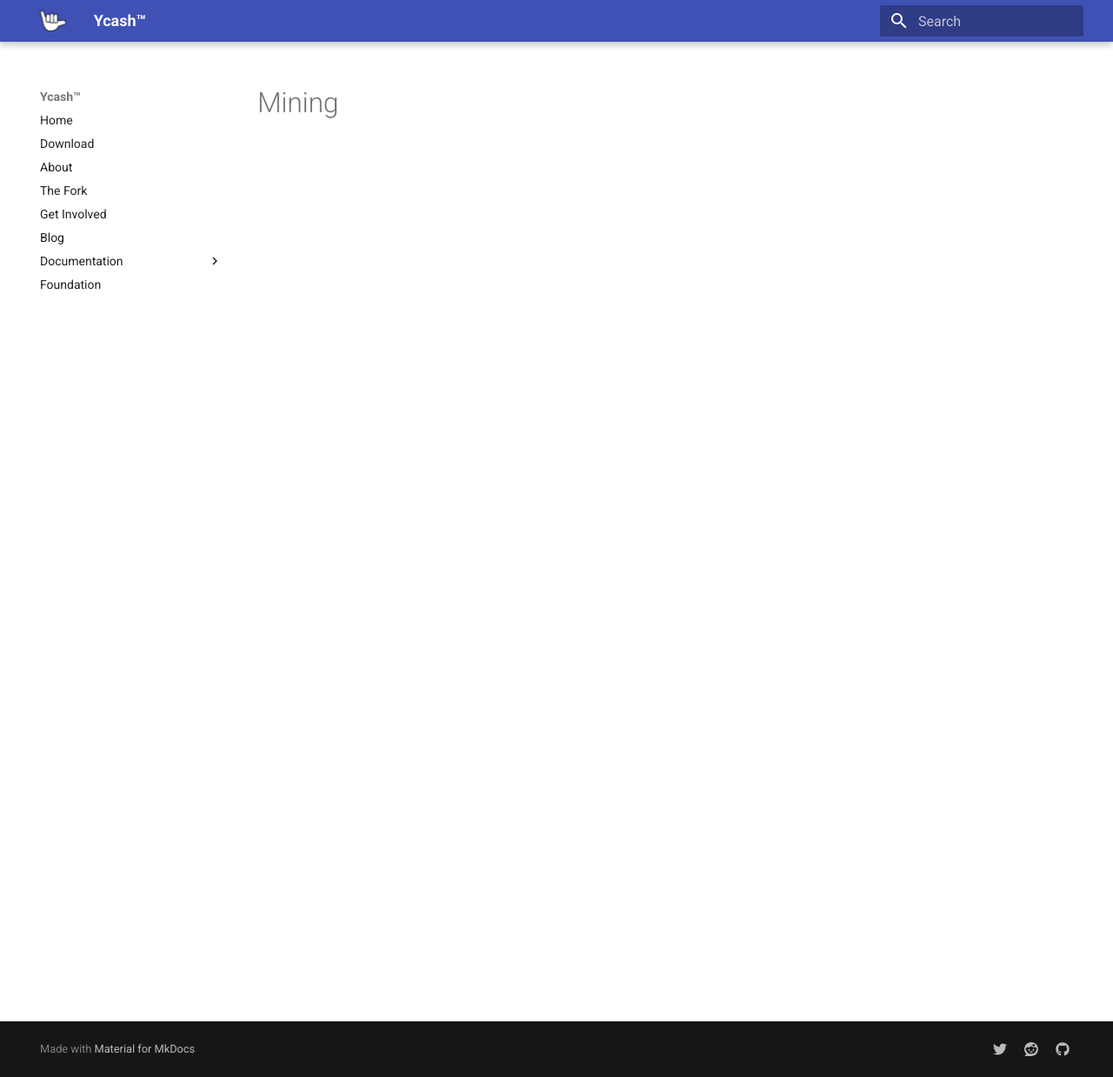
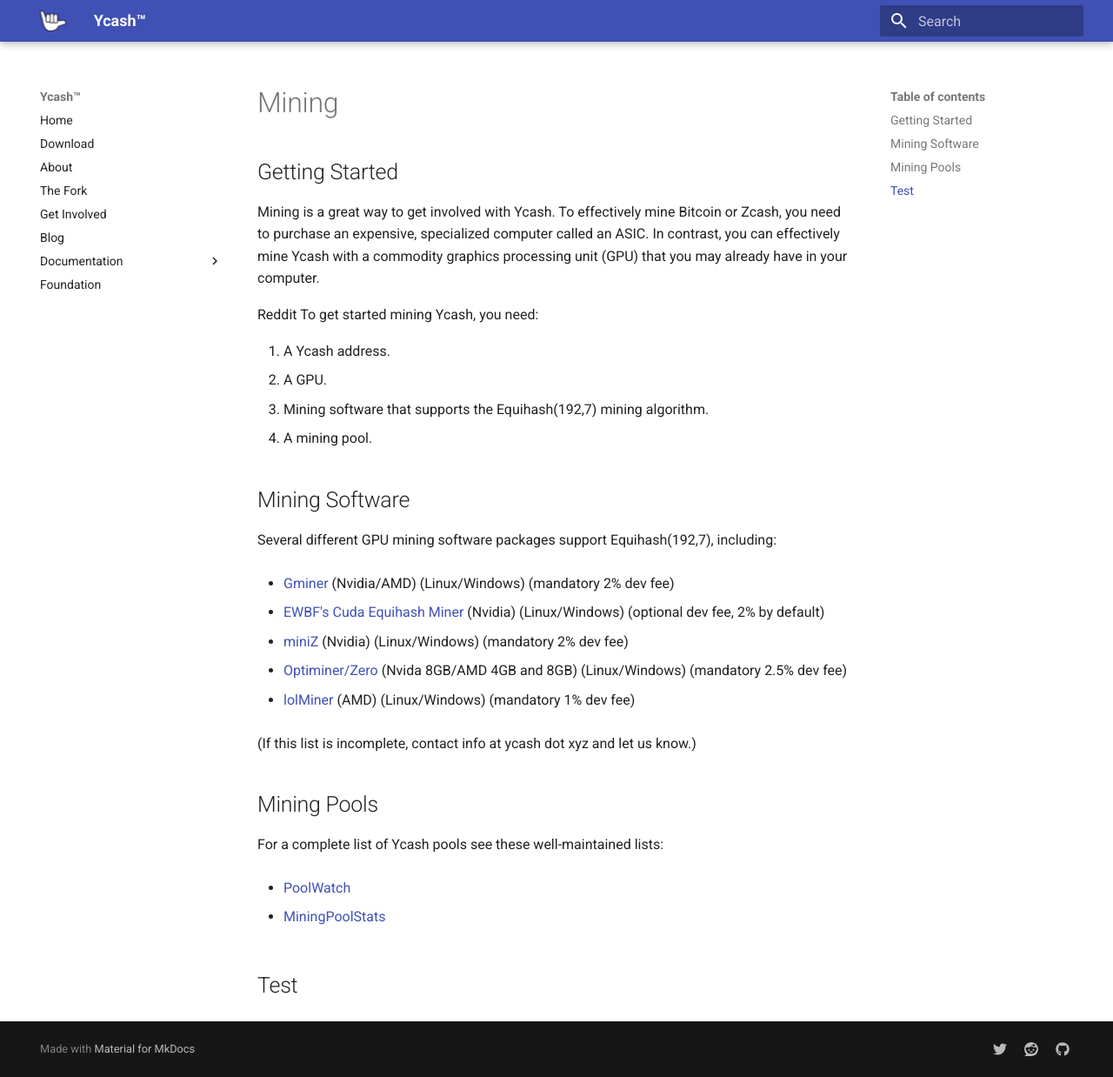
Before and after one commit to ycashfoundation/ycash-website, an MkDocs documentation site: the page built from docs/mining.md, in a window 1280 px wide and 1238 px high. Shown: the whole window at 87% size. Built offline with MkDocs 1.6.1 and Material for MkDocs 9.7.7, drawn with Linux system fonts in a browser that asks for light colours.

Commit message:
yeclite release

```diff
--- a/docs/mining.md
+++ b/docs/mining.md
@@ -1 +1,48 @@
 # Mining
+
+## Getting Started
+
+Mining is a great way to get involved with Ycash. To effectively mine Bitcoin or
+Zcash, you need to purchase an expensive, specialized computer called an ASIC.
+In contrast, you can effectively mine Ycash with a commodity graphics processing
+unit (GPU) that you may already have in your computer.
+
+Reddit
+To get started mining Ycash, you need:
+
+1. A Ycash address.
+2. A GPU.
+3. Mining software that supports the Equihash(192,7) mining algorithm.
+4. A mining pool.
+
+
+
+
+
+## Mining Software
+
+Several different GPU mining software packages support Equihash(192,7), including:
+
+* [Gminer](https://bitcointalk.org/index.php?topic=5034735.0) (Nvidia/AMD) (Linux/Windows) (mandatory 2% dev fee)
+
+* [EWBF's Cuda Equihash Miner](https://bitcointalk.org/index.php?topic=4466962.0) (Nvidia) (Linux/Windows) (optional dev fee, 2% by default)
+
+* [miniZ](https://miniz.ch/) (Nvidia) (Linux/Windows) (mandatory 2% dev fee)
+
+* [Optiminer/Zero](https://bitcointalk.org/index.php?topic=1896901.0) (Nvida 8GB/AMD 4GB and 8GB) (Linux/Windows) (mandatory 2.5% dev fee)
+
+* [lolMiner](https://bitcointalk.org/index.php?topic=4724735.0) (AMD) (Linux/Windows) (mandatory 1% dev fee)
+
+(If this list is incomplete, contact info at ycash dot xyz and let us know.)
+
+
+## Mining Pools
+
+For a complete list of Ycash pools see these well-maintained lists:
+
+* [PoolWatch](https://www.poolwatch.io/coin/ycash)
+
+* [MiningPoolStats](https://miningpoolstats.stream/ycash)
+
+
+## Test
--- a/mkdocs.yml
+++ b/mkdocs.yml
@@ -11,7 +11,7 @@
   - About: about.md
   - The Fork: the_fork.md
   - Get Involved: get_involved.md
-  # - Mining: mining.md
+  #- Mining: mining.md
   - Blog: blog.md
   - Documentation:
     - ycashd and YecWallet: docs/yecwallet_and_ycashd.md
```
